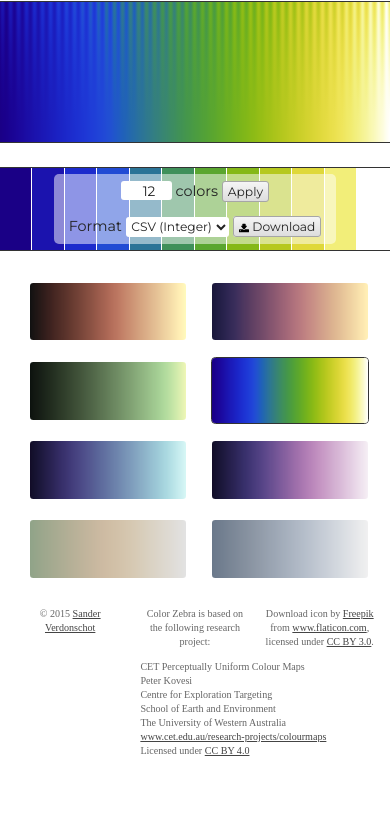
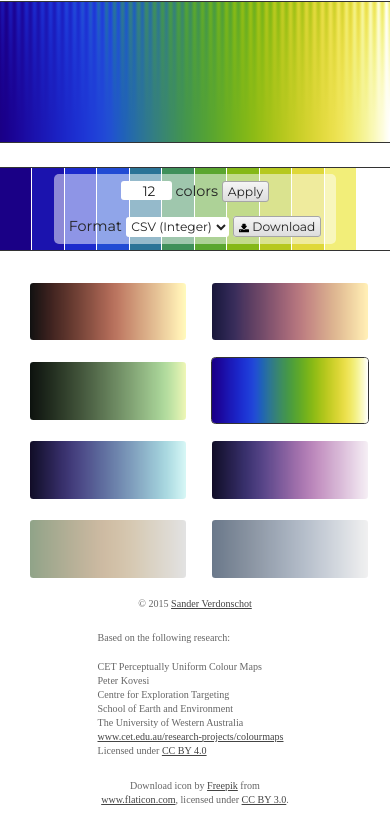
Before and after one commit to Mangara/Color-Zebra, a plain HTML site: page dev/html/index.html in a window 390 px wide. Shown: the part 71-888 px from the top of the page. Before the commit the page ends 844 px from the top, so only its background shows below. Drawn offline with nearby package versions, Linux system fonts and the light colour scheme; a web font is replaced by a local one.

Commit message:
Small layout and text tweaks in the acknowledgemetns.

```diff
--- a/dev/css/main.css
+++ b/dev/css/main.css
@@ -298,4 +298,10 @@ a>img {
     #Sunrise, #Lake, #Twilight, #Water {
         left: 52.5%;
     }
+
+    .ack-column {
+        float: none;
+        width: 50%;
+        margin: 0 auto;
+    }
 }
--- a/dev/html/index.html
+++ b/dev/html/index.html
@@ -80,15 +80,15 @@
                 </div>
 
                 <div class="ack-column">
-                    <p>Color Zebra is based on the following research project:</p>
-                    <div class="address">CET Perceptually Uniform Colour Maps
-                        Peter Kovesi
-                        Centre for Exploration Targeting
-                        School of Earth and Environment
-                        The University of Western Australia
-                        <a href="http://www.cet.edu.au/research-projects/colourmaps">www.cet.edu.au/research-projects/colourmaps</a>
-                        Licensed under <a href="https://creativecommons.org/licenses/by/4.0/">CC BY 4.0</a>
-                    </div>
+                    <div class="address"><p>Based on the following research:
+
+                            CET Perceptually Uniform Colour Maps
+                            Peter Kovesi
+                            Centre for Exploration Targeting
+                            School of Earth and Environment
+                            The University of Western Australia
+                            <a href="http://www.cet.edu.au/research-projects/colourmaps">www.cet.edu.au/research-projects/colourmaps</a>
+                            Licensed under <a href="https://creativecommons.org/licenses/by/4.0/">CC BY 4.0</a></p></div>
                 </div>
 
                 <div class="ack-column">
```
